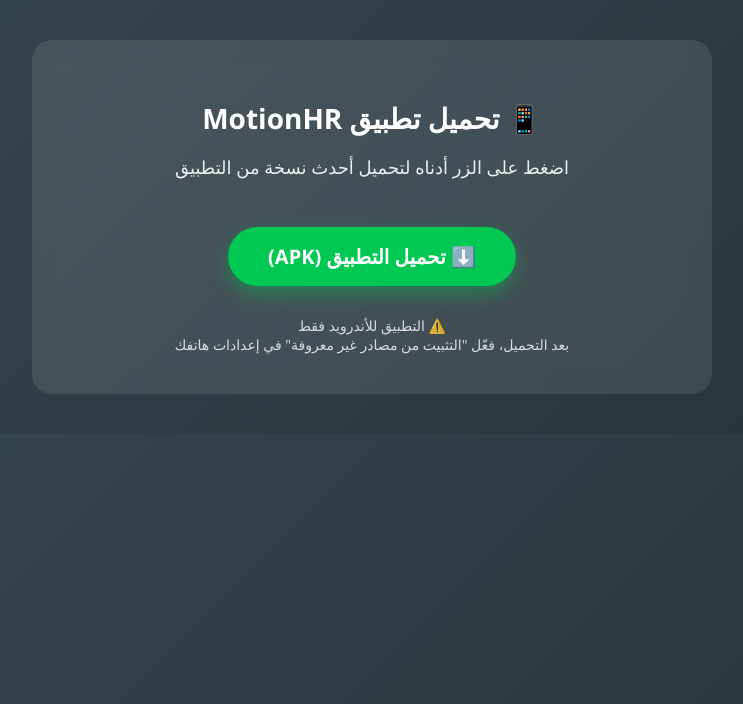
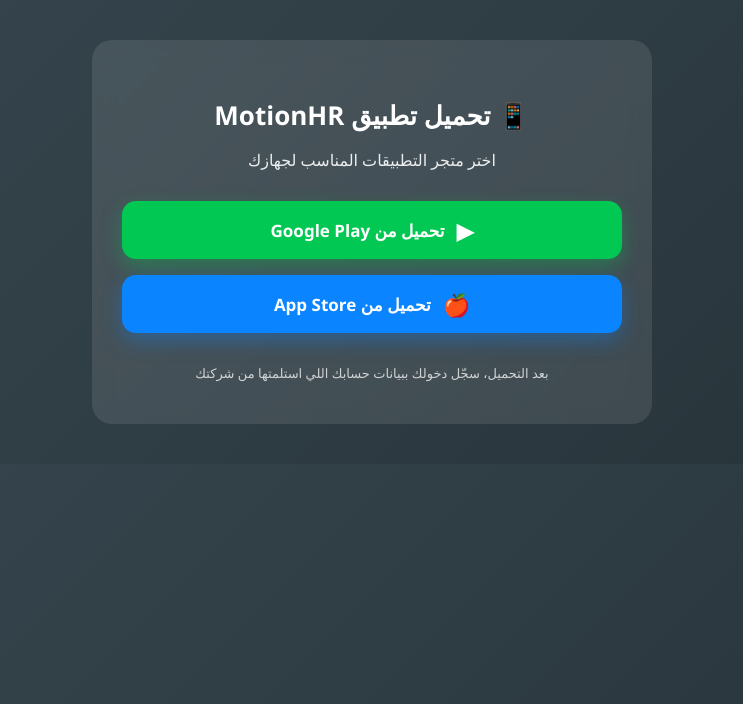
Before and after one commit to johnsamire-coder/MotionHR, a Django app: template templates/landing/download.html in a window 1280 px wide. Shown: the top 704 px of the page, without its empty margins (268-1011 px from the left). Run offline with Django 5.2, Linux system fonts and the light colour scheme; the template is opened without the code that fills it, so the values that code supplies are empty.

Commit message:
feat: personalize WhatsApp welcome message with company name and official store links, fix broken download link, redesign download page with Google Play/App Store buttons

```diff
--- a/templates/landing/download.html
+++ b/templates/landing/download.html
@@ -10,55 +10,68 @@
       background: linear-gradient(135deg, #37474F, #263238);
       color: white;
       text-align: center;
-      padding: 40px;
+      padding: 40px 20px;
       margin: 0;
     }
     .container {
-      max-width: 600px;
+      max-width: 500px;
       margin: 0 auto;
       background: rgba(255,255,255,0.1);
-      padding: 40px;
+      padding: 40px 30px;
       border-radius: 20px;
       backdrop-filter: blur(10px);
     }
-    h1 { font-size: 28px; margin-bottom: 10px; }
-    p { font-size: 18px; opacity: 0.9; }
-    .download-btn {
-      display: inline-block;
+    h1 { font-size: 26px; margin-bottom: 10px; }
+    p { font-size: 16px; opacity: 0.9; }
+    .store-buttons {
+      display: flex;
+      flex-direction: column;
+      gap: 16px;
       margin-top: 30px;
-      padding: 16px 40px;
-      background: #00C853;
+    }
+    .store-btn {
+      display: flex;
+      align-items: center;
+      justify-content: center;
+      gap: 12px;
+      padding: 14px 24px;
       color: white;
-      font-size: 20px;
+      font-size: 17px;
       font-weight: bold;
-      border-radius: 50px;
+      border-radius: 14px;
       text-decoration: none;
-      box-shadow: 0 8px 20px rgba(0, 200, 83, 0.4);
       transition: all 0.3s;
     }
-    .download-btn:hover {
-      transform: scale(1.05);
-      background: #00B140;
-    }
+    .store-btn:hover { transform: scale(1.03); }
+    .google-play { background: #00C853; box-shadow: 0 8px 20px rgba(0, 200, 83, 0.35); }
+    .google-play:hover { background: #00B140; }
+    .app-store { background: #0A84FF; box-shadow: 0 8px 20px rgba(10, 132, 255, 0.35); }
+    .app-store:hover { background: #0071E3; }
+    .store-icon { font-size: 22px; }
     .warning {
       margin-top: 30px;
-      font-size: 14px;
-      opacity: 0.8;
+      font-size: 13px;
+      opacity: 0.75;
+      line-height: 1.6;
     }
   </style>
 </head>
 <body>
   <div class="container">
     <h1>📱 تحميل تطبيق MotionHR</h1>
-    <p>اضغط على الزر أدناه لتحميل أحدث نسخة من التطبيق</p>
-
-    <a href="/static/motionhr.apk" class="download-btn">
-      ⬇️ تحميل التطبيق (APK)
-    </a>
-
+    <p>اختر متجر التطبيقات المناسب لجهازك</p>
+    <div class="store-buttons">
+      <a href="https://play.google.com/store/apps/details?id=com.motionheployee" class="store-btn google-play" target="_blank" rel="noopener">
+        <span class="store-icon">▶</span>
+        تحميل من Google Play
+      </a>
+      <a href="https://apps.apple.com/us/app/motionhr/id6802649776" class="store-btn app-store" target="_blank" rel="noopener">
+        <span class="store-icon">🍎</span>
+        تحميل من App Store
+      </a>
+    </div>
     <div class="warning">
-      ⚠️ التطبيق للأندرويد فقط<br>
-      بعد التحميل، فعّل "التثبيت من مصادر غير معروفة" في إعدادات هاتفك
+      بعد التحميل، سجّل دخولك ببيانات حسابك اللي استلمتها من شركتك
     </div>
   </div>
 </body>
```
Also changed, not shown: attendance/api_employee_management.py (+17 -12 lines).
